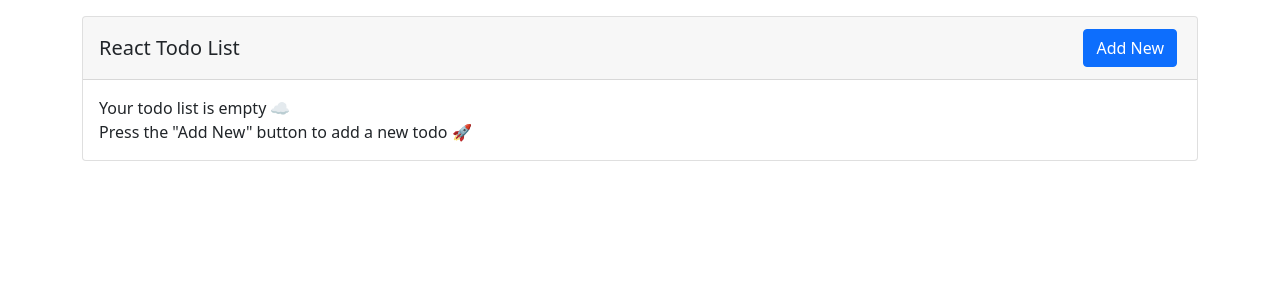
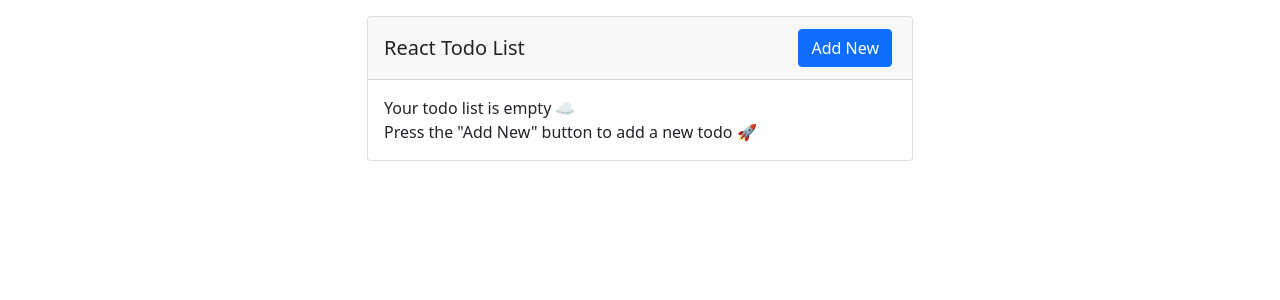
Before and after one commit to necdetuygur/react-todo-list, a React (Create React App) app: page / in a window 1280 px wide. Shown: the top 300 px of the page. Built offline with nearby package versions, Linux system fonts and the light colour scheme.

Commit message:
Bootstrap col

```diff
--- a/src/App.jsx
+++ b/src/App.jsx
@@ -28,6 +28,8 @@ class App extends Component {
     render() {
         return (
             <div className="container mt-3">
+                <div className="row justify-content-md-center">
+                    <div className="col-lg-6 col-md-8 col-sm-12">
                         <Card title="React Todo List" button={<Button type="primary" onClick={() => { Todo.Add(window.prompt("Todo Title", "")); this.refreshTodos(); }} text="Add New" />}>
                             <div className="list-group list-group-flush">
                                 {(this.state.todos.length < 1) ? (
@@ -49,8 +51,8 @@ class App extends Component {
                                             </h5>
                                             <small>{moment(todo.time).format("YYYY-MM-DD HH:mm:ss")}</small>
                                         </div>
-                                <div className="d-flex w-100 justify-content-between">
-                                    <Button type="warning" onClick={() => { Todo.ToggleComplete(todo.id); this.refreshTodos(); }} text={todo.completed ? "Set Incomplete" : "Set Complete"} />
+                                        <div className="d-flex w-100 justify-content-center">
+                                            <Button type="secondary" onClick={() => { Todo.ToggleComplete(todo.id); this.refreshTodos(); }} text={todo.completed ? "Set Incomplete" : "Set Complete"} />
                                             <Button type="primary" onClick={() => { Todo.Edit(todo.id, prompt("Todo Title", todo.title)); this.refreshTodos(); }} text="Edit" />
                                             <Button type="danger" onClick={() => { if (window.confirm("Are you sure?")) { Todo.Remove(todo.id); this.refreshTodos(); } }} text="Remove" />
                                         </div>
@@ -59,6 +61,8 @@ class App extends Component {
                             </div>
                         </Card>
                     </div>
+                </div>
+            </div>
         );
     }
 }
```
Lines whose indentation alone changed are shown as unchanged.
